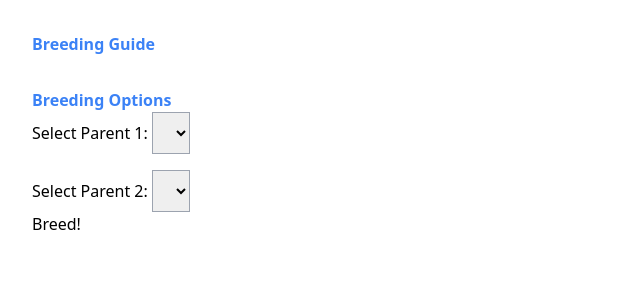
After one commit to 0ceanSlim/dwm-app, a Flask app: page /breeding in a window 1280 px wide. The commit adds this page. Shown: the top 300 px of the page, without its empty margins (0-640 px from the left). Run offline with Flask 3, Linux system fonts and the light colour scheme; lists and menus that the app fills with data are empty.

Commit message:
implementing breeding

```diff
--- a/app.py
+++ b/app.py
@@ -91,5 +91,35 @@ def monster_info(monster_name):
         'spawn_locations': spawn_locations
     })
 
+# Add a route for the breeding page
+@app.route('/breeding')
+def breeding():
+    # Pass any necessary data to the breeding template (e.g., breeding_data)
+    return render_template('breeding.html')
+
+# Add this function to handle breeding logic
+def breed_monsters(parent1, parent2):
+    # Implement your breeding logic here
+    # For now, let's assume the result is a string
+    result = f"{parent1} x {parent2} => Offspring Monster"
+    return result
+
+# Add this route for breeding
+@app.route('/breed', methods=['GET'])
+def breed():
+    # Get parent monsters from query parameters
+    parent1 = request.args.get('parent1')
+    parent2 = request.args.get('parent2')
+
+    # Validate input (you may want to add more validation)
+    if not parent1 or not parent2:
+        return jsonify({'error': 'Invalid input'})
+
+    # Call the breeding function
+    result = breed_monsters(parent1, parent2)
+
+    # Return the breeding result as JSON
+    return jsonify({'result': result})
+
 if __name__ == '__main__':
     app.run(debug=True)
--- /dev/null
+++ b/static/js/breeding.js
@@ -0,0 +1,19 @@
+// static/js/breeding.js
+
+function breed() {
+    var parent1 = document.getElementById("parent1").value;
+    var parent2 = document.getElementById("parent2").value;
+
+    // Make an AJAX request to your Flask route for breeding logic
+    // You can use fetch or another library for AJAX requests
+
+    // For demonstration purposes, we'll assume you have a Flask route named /breed
+    fetch(`/breed?parent1=${parent1}&parent2=${parent2}`)
+        .then(response => response.json())
+        .then(data => {
+            // Display the breeding result in the breedingResult div
+            var breedingResultDiv = document.getElementById("breedingResult");
+            breedingResultDiv.innerHTML = `<p>Breeding Result: ${data.result}</p>`;
+        })
+        .catch(error => console.error('Error:', error));
+}
--- a/static/style/output.css
+++ b/static/style/output.css
@@ -548,87 +548,61 @@ video {
   margin: 1rem;
 }
 
+.mb-2 {
+  margin-bottom: 0.5rem;
+}
+
 .ml-4 {
   margin-left: 1rem;
+}
+
+.mt-2 {
+  margin-top: 0.5rem;
 }
 
 .mt-4 {
   margin-top: 1rem;
 }
 
-.mr-2 {
-  margin-right: 0.5rem;
-}
-
-.mb-2 {
-  margin-bottom: 0.5rem;
-}
-
-.mt-2 {
-  margin-top: 0.5rem;
-}
-
-.flex {
-  display: flex;
+.mt-8 {
+  margin-top: 2rem;
 }
 
 .grid {
   display: grid;
 }
 
-.h-fit {
-  height: -moz-fit-content;
-  height: fit-content;
-}
-
-.h-auto {
-  height: auto;
-}
-
-.w-fit {
-  width: -moz-fit-content;
-  width: fit-content;
-}
-
 .w-auto {
   width: auto;
 }
 
-.w-full {
-  width: 100%;
+.grid-cols-1 {
+  grid-template-columns: repeat(1, minmax(0, 1fr));
 }
 
 .grid-cols-2 {
   grid-template-columns: repeat(2, minmax(0, 1fr));
 }
 
-.grid-cols-1 {
-  grid-template-columns: repeat(1, minmax(0, 1fr));
-}
-
-.gap-2 {
-  gap: 0.5rem;
-}
-
 .gap-1 {
   gap: 0.25rem;
-}
-
-.rounded-sm {
-  border-radius: 0.125rem;
 }
 
 .rounded-md {
   border-radius: 0.375rem;
 }
 
+.border {
+  border-width: 1px;
+}
+
 .border-2 {
   border-width: 2px;
 }
 
-.border-black {
+.border-gray-400 {
   --tw-border-opacity: 1;
-  border-color: rgb(0 0 0 / var(--tw-border-opacity));
+  border-color: rgb(156 163 175 / var(--tw-border-opacity));
 }
 
 .border-teal-500 {
@@ -654,6 +628,10 @@ video {
   padding: 1rem;
 }
 
+.p-8 {
+  padding: 2rem;
+}
+
 .font-mono {
   font-family: ui-monospace, SFMono-Regular, Menlo, Monaco, Consolas, "Liberation Mono", "Courier New", monospace;
 }
@@ -663,12 +641,12 @@ video {
   line-height: 2rem;
 }
 
+.font-black {
+  font-weight: 900;
+}
+
 .font-bold {
   font-weight: 700;
-}
-
-.font-black {
-  font-weight: 900;
 }
 
 .text-blue-500 {
--- /dev/null
+++ b/templates/breeding.html
@@ -0,0 +1,43 @@
+<!DOCTYPE html>
+<html lang="en">
+<head>
+    <meta charset="UTF-8">
+    <meta name="viewport" content="width=device-width, initial-scale=1.0">
+    <title>Dragon Warrior Monsters 2 - Breeding</title>
+    <link rel="stylesheet" href="../static/style/output.css">
+</head>
+<body class="p-8">
+    <h1 class="font-bold text-blue-500">Breeding Guide</h1>
+
+    <div class="mt-8">
+        <h2 class="font-bold text-blue-500">Breeding Options</h2>
+
+        <div>
+            <label for="parent1">Select Parent 1:</label>
+            <select id="parent1" class="p-2 border border-gray-400">
+                <!-- Add options dynamically based on breeding data -->
+                {% for breed in breeding_data %}
+                    <option value="{{ breed.target }}">{{ breed.target }}</option>
+                {% endfor %}
+            </select>
+        </div>
+
+        <div class="mt-4">
+            <label for="parent2">Select Parent 2:</label>
+            <select id="parent2" class="p-2 border border-gray-400">
+                <!-- Add options dynamically based on breeding data -->
+                {% for breed in breeding_data %}
+                    <option value="{{ breed.target }}">{{ breed.target }}</option>
+                {% endfor %}
+            </select>
+        </div>
+
+        <button onclick="breed()">Breed!</button>
+
+        <!-- Display breeding result -->
+        <div id="breedingResult" class="mt-4"></div>
+    </div>
+
+    <script src="{{ url_for('static', filename='js/breeding.js') }}"></script>
+</body>
+</html>
```
